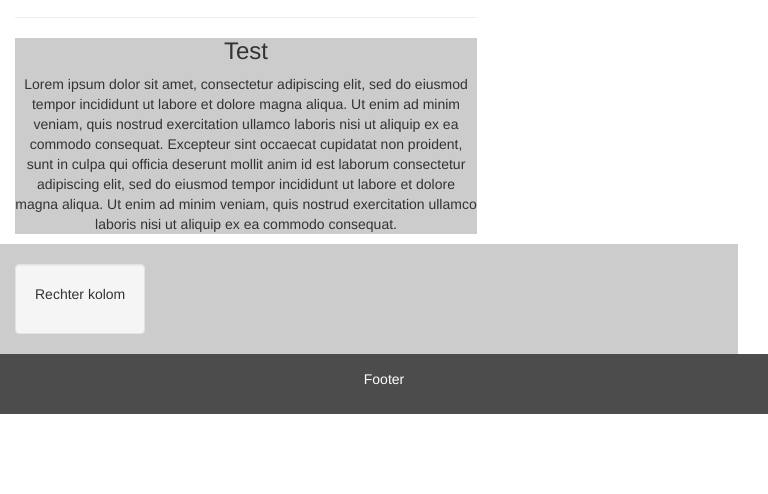
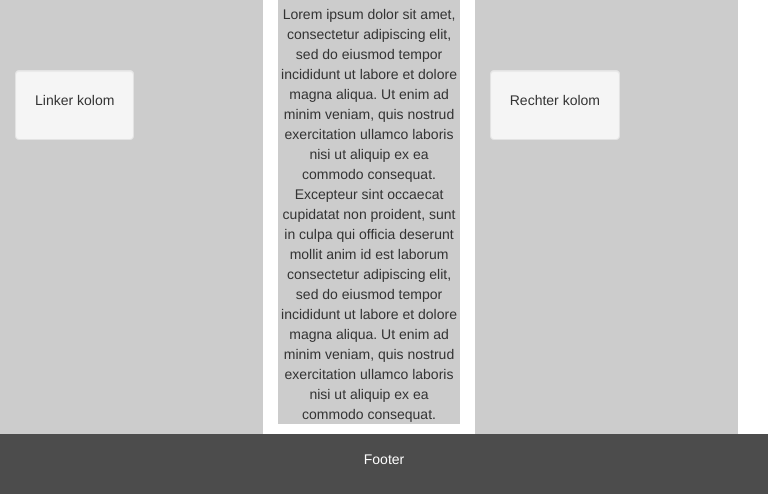
Before and after one commit to Anna-IM/DSV-example, a plain HTML site: page index.html in a window 768 px wide. Shown: the part 344-838 px from the top of the page. Before the commit the page ends 800 px from the top, so only its background shows below. Drawn offline with nearby package versions, Linux system fonts and the light colour scheme.

Commit message:
Changes content positions

```diff
--- a/css/style.css
+++ b/css/style.css
@@ -1,5 +1,10 @@
 * {
   box-sizing: border-box;
+}
+
+body {
+  max-width: 100%;
+  overflow: auto;
 }
 
   /* Navbar */
@@ -13,19 +18,17 @@
 
   /* Set height of the grid so .sidenav can be 100% (adjust as needed) */
   .row.content {
-    /*height: 450px;*/
+    height: 450px;
     display: flex;
-    flex-wrap: wrap;
-    max-width: 100%;
   }
 
   /* Set background color and 100% height */
   .sidenav {
     display: flex;
     flex-wrap: wrap;
-    padding-top: 20px;
+    padding-right: 20px;
     background-color: #ccc;
-    height: 100%;
+    max-height: 100%;
     align-items: center;
   }
 
@@ -48,21 +51,22 @@
     background-color: #4c4c4c;
     color: #fff;
     padding: 15px;
-    bottom: 0;
-    left: 0;
-    /*position: fixed;*/
+    /*bottom: 0;
+    left: 0;*/
+    position: relative;
+    display: block;
     width: 100%;
   }
 
   /* On small screens */
   @media screen and (max-width: 680px) {
     .sidenav {
-      /*height: auto;
-      padding: 15px;*/
+      height: auto;
+      /*padding: 15px;*/
       width: 100%;
     }
     .row.content {
-      /*height:auto;*/
+      height:auto;
       display: flex;
       flex-direction: column;
   }
@@ -71,13 +75,14 @@
   /* On tablet view */
   @media screen and (min-width: 681px) and (max-width: 1024px) {
     .sidenav {
-      /*height: auto;
-      padding: 15px;*/
+      height: auto;
+      padding: 15px;
       width: 100%;
     }
     .row.content {
-      display: flex;
+      /*display: flex;*/
       flex-direction: row;
-    /*height:auto;*/
+      height: auto;
+      width: 100%;
   }
   }
```
